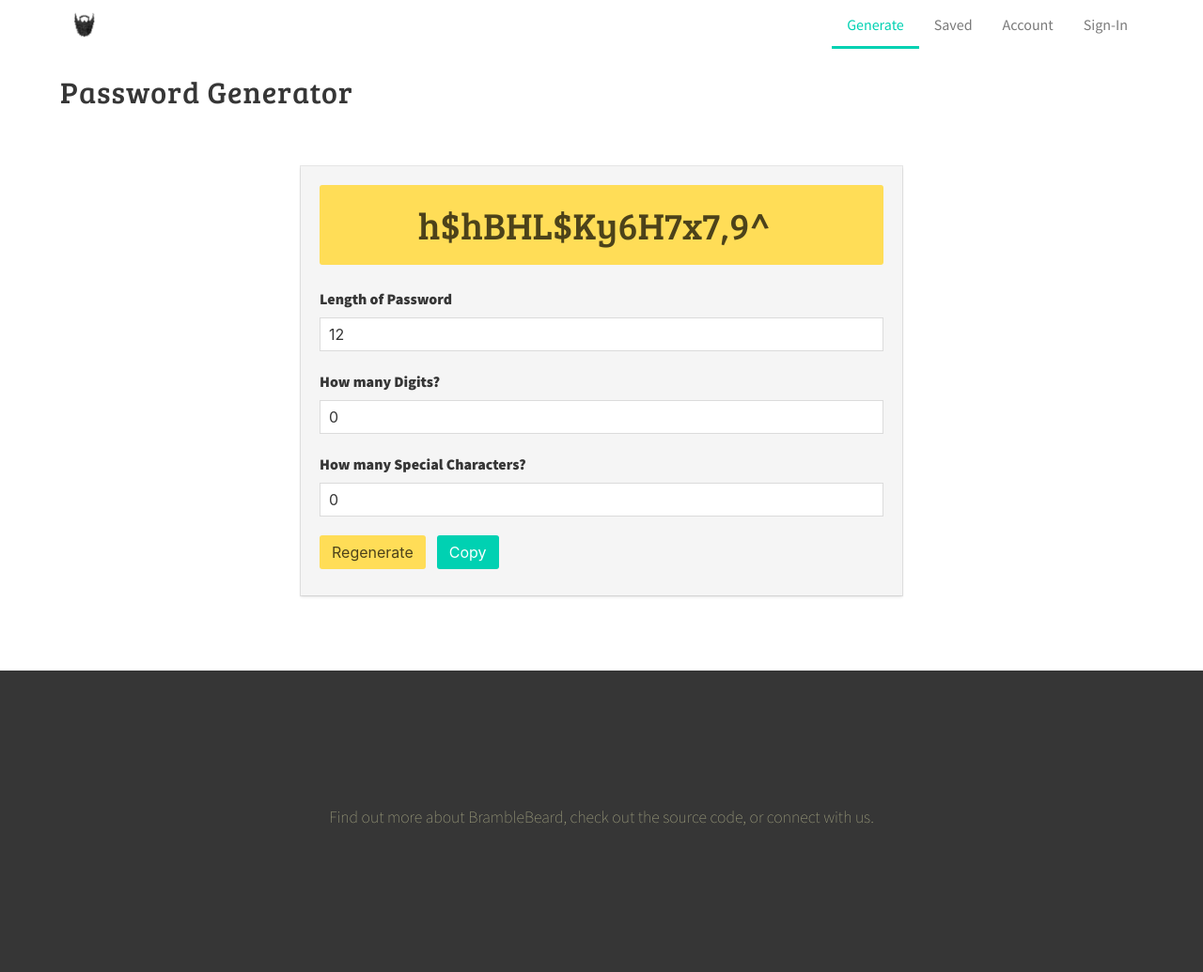
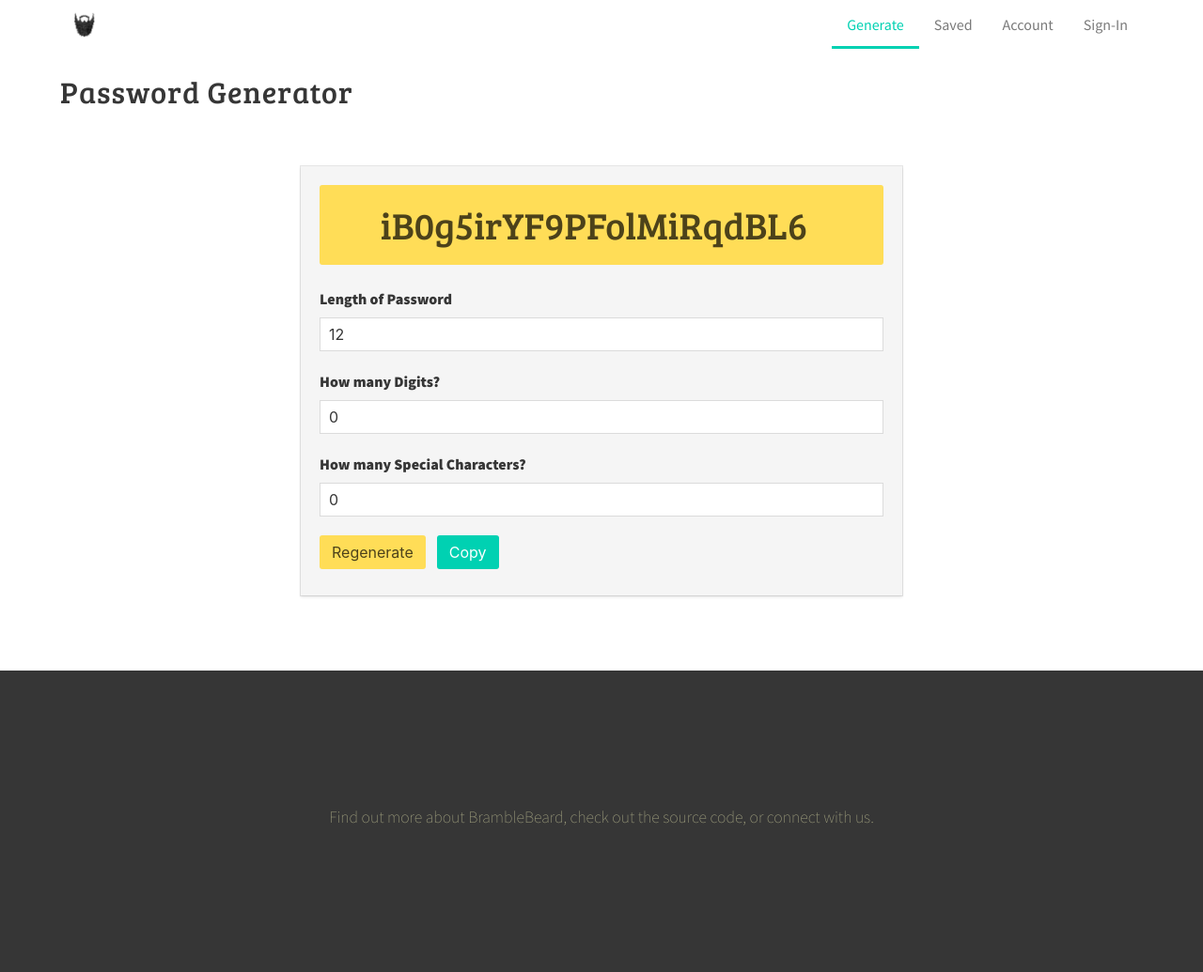
Before and after one commit to BrambleBeard/bramblebeard.github.io, a Jekyll site: the page built from generate.html, in a window 1280 px wide. Shown: the whole page at 94% size. Built offline with Jekyll 4.4.1, drawn with Linux system fonts in a browser that asks for light colours; some of the changed lines change nothing that is shown.

Commit message:
e/htm Update generate page

```diff
--- a/generate.html
+++ b/generate.html
@@ -10,7 +10,7 @@ title: Password Generator
             <form action="generate">
 
                 <div class="notification is-warning">
-                    <h3 class="title is-2 has-text-centered">h$hBHL$Ky6H7x7,9^</h3>
+                    <h3 class="title is-2 has-text-centered" id="randomString"></h3>
                 </div>
                 <!-- /.notification -->
 
@@ -52,3 +52,26 @@ title: Password Generator
         </div>
     </div>
 </section>
+
+<script>
+    var stringLength = 22;
+    var randomString = randomizeString(stringLength);
+    applyStringToId( "randomString", randomString );
+
+    function randomizeString( lengthOfString ) {
+        var alnu = "abcdefghijklmnopqrstuvwxyzABCDEFGHIJKLMNOPQRSTUVWXYZ0123456789";
+        var ret = Array(lengthOfString).join().split(',').map(function() {
+            return alnu.charAt(Math.floor(Math.random() * alnu.length));
+        }).join('');
+        return ret;
+    }
+
+    function applyStringToId( htmlId, randomString ){
+        document.querySelector(`#${htmlId}`).innerHTML = randomString;
+    };
+
+    document.getElementById('randomizer').onclick = function(e){
+        var randomString = randomizeString(stringLength);
+        applyStringToId( "randomString", randomString );
+    };
+</script>
```
